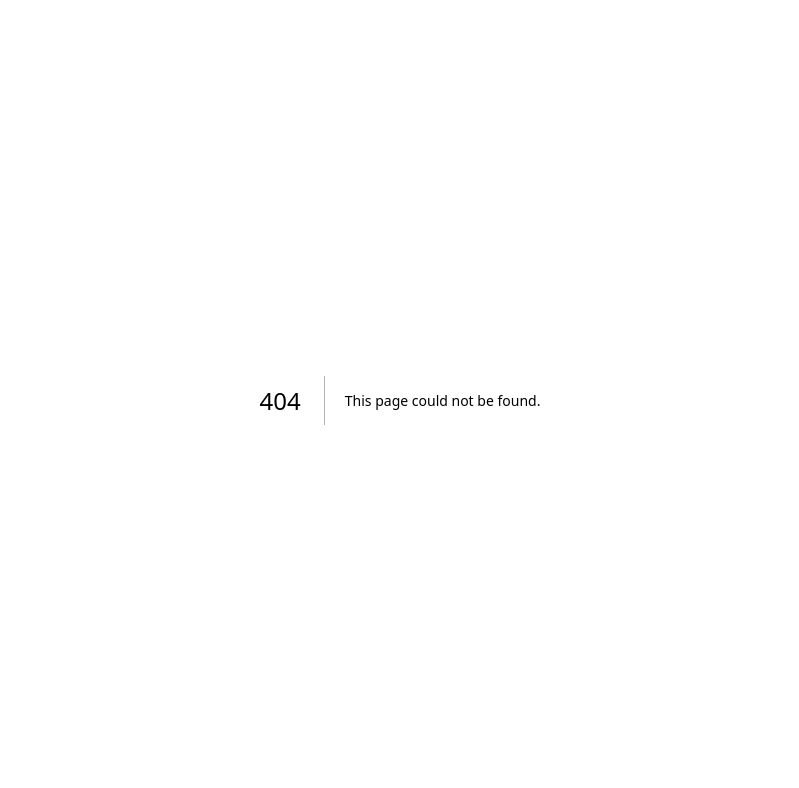
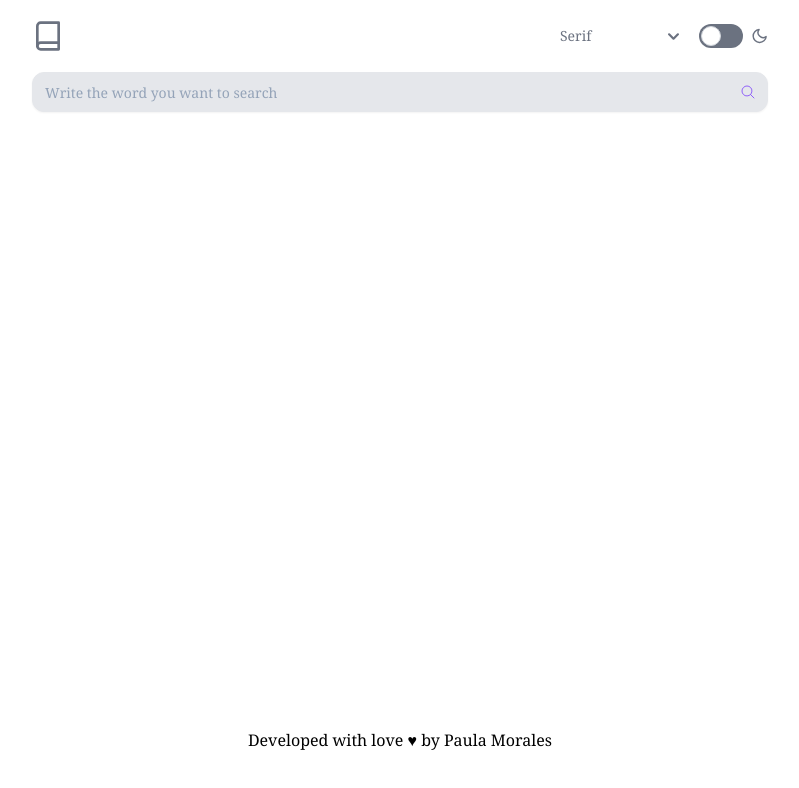
Before and after one commit to PauliMorales/dictionary-app, a Next.js app: page /diccionario in a window 1280 px wide. Before the commit this address had no page. Shown: the top 788 px of the page, without its empty margins (240-1039 px from the left). Built offline with nearby package versions, Linux system fonts and the light colour scheme.

Commit message:
Agregando Layout y Page como server components para pre-renderizar los componentes cliente antes de la hidratación

```diff
--- /dev/null
+++ b/src/app/diccionario/layout.tsx
@@ -0,0 +1,11 @@
+export default function DictionaryLayout({
+  children,
+}: Readonly<{
+  children: React.ReactNode;
+}>) {
+  return (
+    <div className="mx-auto w-full min-h-screen max-w-3xl justify-center p-4 pb-12">
+      {children}
+    </div>
+  );
+}
--- /dev/null
+++ b/src/app/diccionario/page.tsx
@@ -0,0 +1,15 @@
+import DictionaryFooter from "./components/DictionaryFooter/DictionaryFooter";
+import DictionaryHeader from "./components/DictionaryHeader/DictionaryHeader";
+import InfoContent from "./components/InfoContent/InfoContent";
+
+const DictionaryPage = () => {
+  return (
+    <>
+      <DictionaryHeader />
+      <InfoContent />
+      <DictionaryFooter />
+    </>
+  );
+};
+
+export default DictionaryPage;
```
